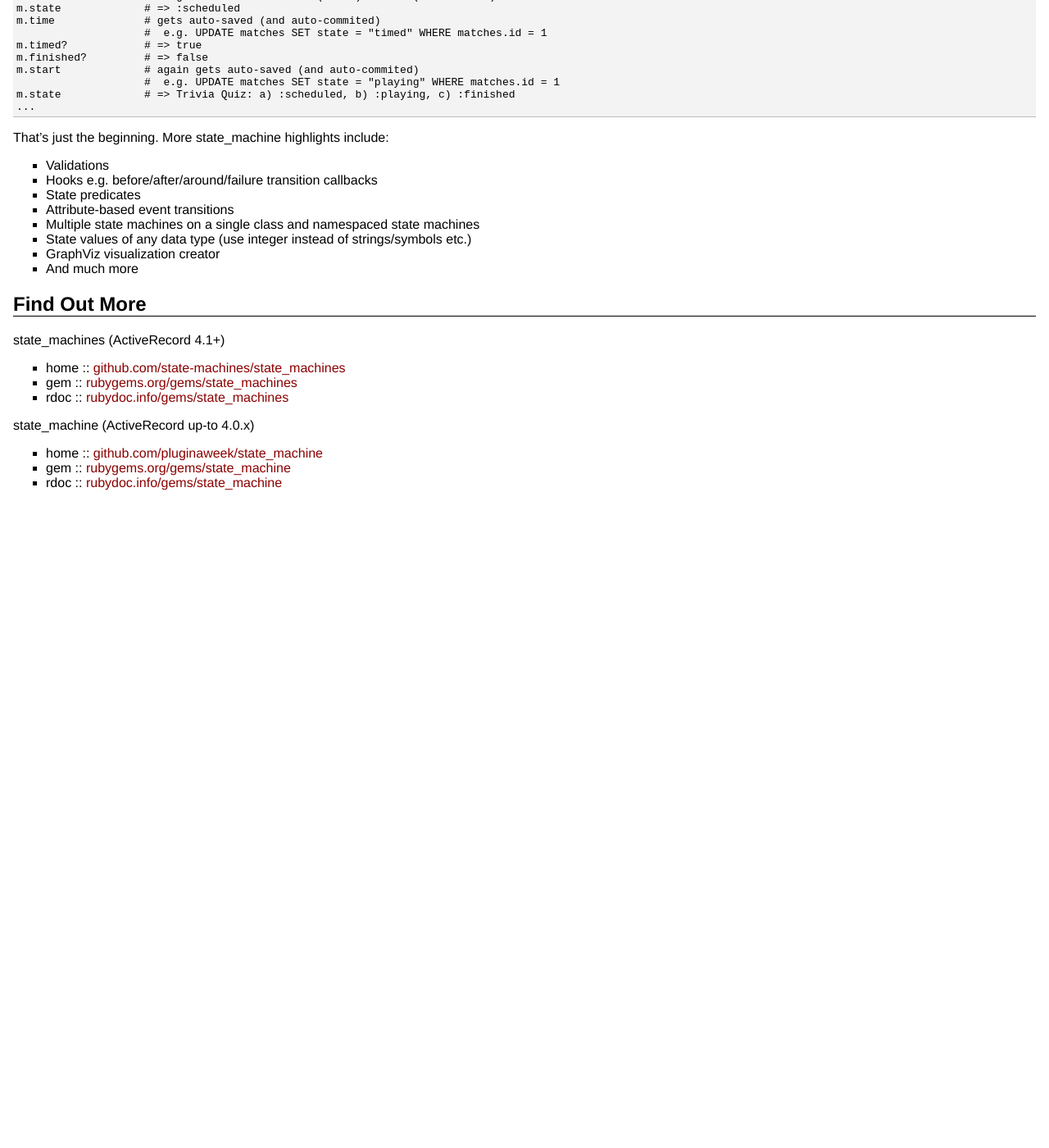
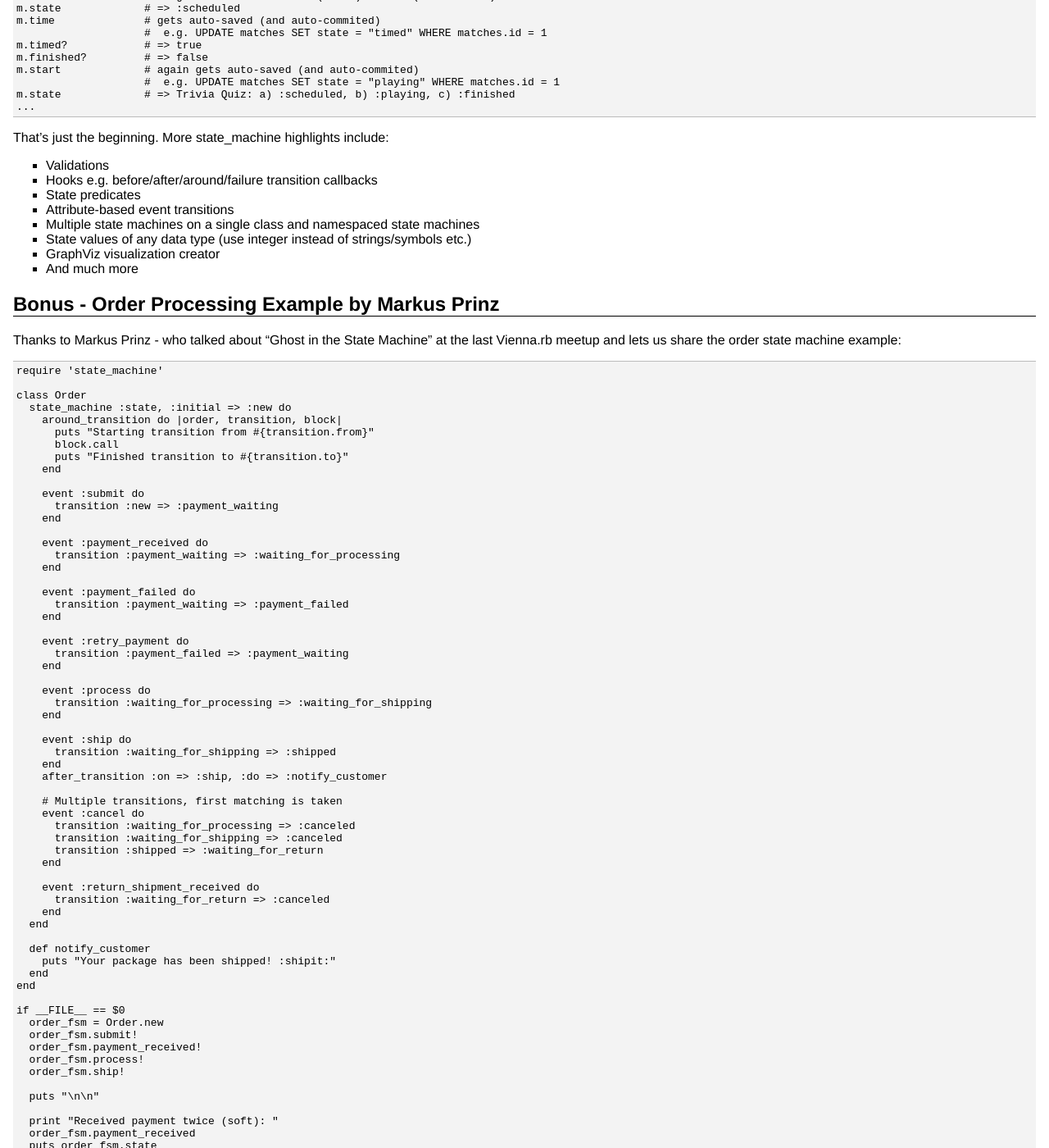
Before and after one commit to planetruby/gems, a Jekyll site: the page built from _posts/2015-02-26-state-machine.md, in a window 1280 px wide and 1400 px high, scrolled down 2871 px. Shown: the whole window at 82% size. Built offline with Jekyll 4.4.1, drawn with Linux system fonts in a browser that asks for light colours; before the commit the page ends 3501 px from its top, so only the background shows below that; some of the changed text lies outside the part shown.

Commit message:
Update 2015-02-26-state-machine.md

```diff
--- a/_posts/2015-02-26-state-machine.md
+++ b/_posts/2015-02-26-state-machine.md
@@ -201,6 +201,84 @@ That's just the beginning. More state_machine highlights include:
 - And much more
 
 
+## Bonus - Order Processing Example by Markus Prinz
+
+Thanks to Markus Prinz - who talked about "Ghost in the State Machine"
+at the last Vienna.rb meetup and lets us share the order state machine example:
+
+~~~
+require 'state_machine'
+
+class Order
+  state_machine :state, :initial => :new do
+    around_transition do |order, transition, block|
+      puts "Starting transition from #{transition.from}"
+      block.call
+      puts "Finished transition to #{transition.to}"
+    end
+
+    event :submit do
+      transition :new => :payment_waiting
+    end
+
+    event :payment_received do
+      transition :payment_waiting => :waiting_for_processing
+    end
+
+    event :payment_failed do
+      transition :payment_waiting => :payment_failed
+    end
+
+    event :retry_payment do
+      transition :payment_failed => :payment_waiting
+    end
+
+    event :process do
+      transition :waiting_for_processing => :waiting_for_shipping
+    end
+
+    event :ship do
+      transition :waiting_for_shipping => :shipped
+    end
+    after_transition :on => :ship, :do => :notify_customer
+
+    # Multiple transitions, first matching is taken
+    event :cancel do
+      transition :waiting_for_processing => :canceled
+      transition :waiting_for_shipping => :canceled
+      transition :shipped => :waiting_for_return
+    end
+
+    event :return_shipment_received do
+      transition :waiting_for_return => :canceled
+    end
+  end
+
+  def notify_customer
+    puts "Your package has been shipped! :shipit:"
+  end
+end
+
+if __FILE__ == $0
+  order_fsm = Order.new
+  order_fsm.submit!
+  order_fsm.payment_received!
+  order_fsm.process!
+  order_fsm.ship!
+
+  puts "\n\n"
+
+  print "Received payment twice (soft): "
+  order_fsm.payment_received
+  puts order_fsm.state
+  puts "Received payment twice:"
+  order_fsm.payment_received!
+end
+~~~
+
+(Source: [Ghost in the State Machine Talk Slides](https://speakerdeck.com/cypher/ghost-in-the-state-machine))
+
+
 ## Find Out More
 
 state_machines (ActiveRecord 4.1+)
```
